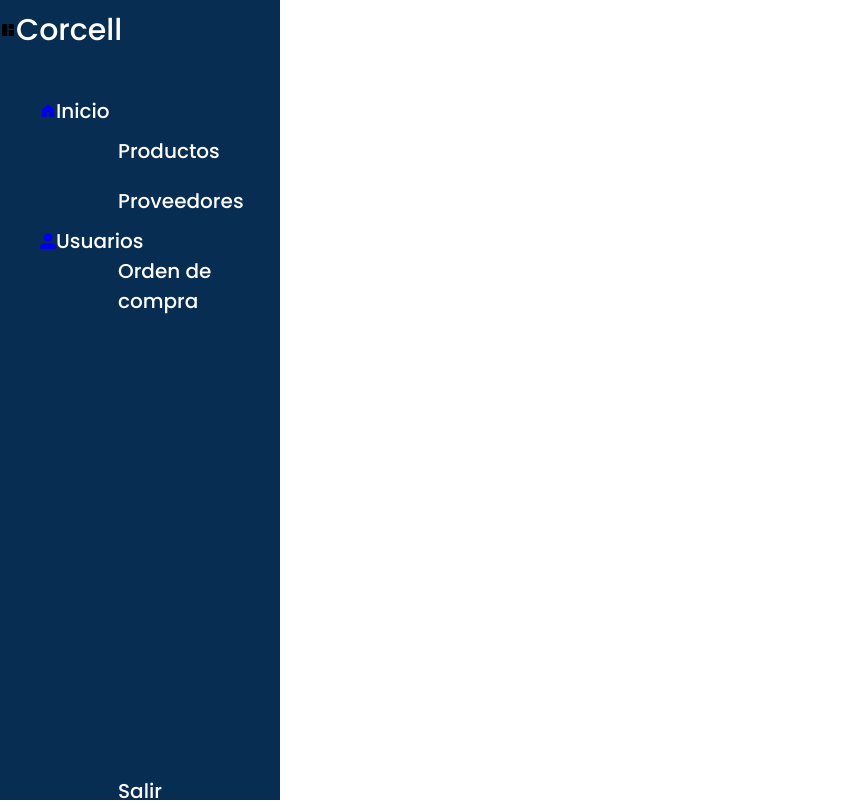
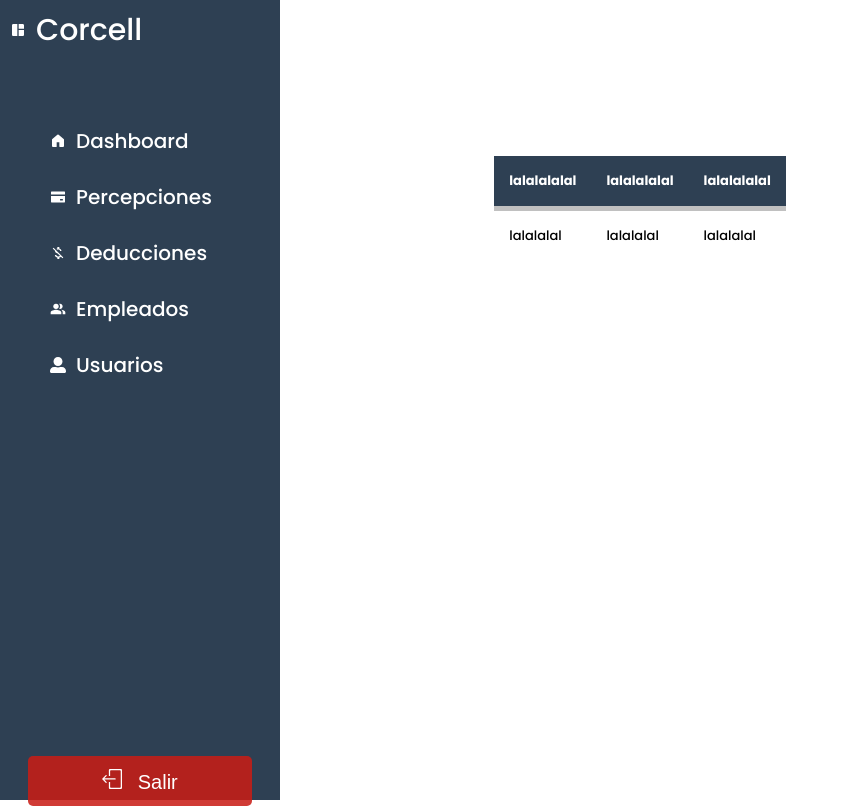
Before and after one commit to rbueno25/nomina, a React (Vite) app in the folder frontend/: page /dashboard in a window 1280 px wide. Shown: the whole page, without its empty margins (0-849 px from the left). Built offline with nearby package versions, Linux system fonts and the light colour scheme.

Commit message:
arregle el sidebar, estaba modificando la tabla

```diff
--- a/frontend/src/components/Sidebar.jsx
+++ b/frontend/src/components/Sidebar.jsx
@@ -3,62 +3,65 @@ import { BrowserRouter as Router, Route } from 'react-router-dom';
 import { MdSpaceDashboard } from "react-icons/md";
 import { GoHomeFill } from "react-icons/go";
 import { FaUserAlt } from "react-icons/fa";
+import { AiFillCreditCard } from "react-icons/ai";
+import { MdMoneyOff, MdPeopleAlt } from "react-icons/md";
+import { SlLogout } from "react-icons/sl";
+import Table from './Table';
 import '../css/Sidebar.css';
 
 const Sidebar = () => {
   return (
-
+    <>
         <div class="sidebar">
         <div class="logo-details">
-      <MdSpaceDashboard />
+        <MdSpaceDashboard className='icon'/>
             <span class="logo-name">Corcell</span>
         </div>
         <ul class="nav-links">
             <li>
                 <a href="bienvenido.php">
-              <GoHomeFill />
-                <span class="link-name">Inicio</span>
+                <GoHomeFill className='icon'/>
+                    <span class="link-name">Dashboard</span>
                 </a>
             </li>
 
             <li>
                 <a href="productos.php">
-                <i class='bx bxs-basket'></i>
-                <span class="link-name">Productos</span>
+                <AiFillCreditCard className='icon'/>
+                    <span class="link-name">Percepciones</span>
                 </a>
             </li>
 
             <li>
                 <a href="mostrar-proveedor.php">
-                <i class='bx bx-package'></i>
-                <span class="link-name">Proveedores</span>
+                <MdMoneyOff className='icon'/>
+                    <span class="link-name">Deducciones</span>
+                </a>
+            </li>
+
+            <li>
+                <a href="mostrar-compra.php">
+                <MdPeopleAlt className='icon'/>
+                    <span class="link-name">Empleados</span>
                 </a>
             </li>
 
             <li>
                 <a href="usuario.php">
-                <FaUserAlt />
+                    <FaUserAlt className='icon'/>
                     <span class="link-name">Usuarios</span>
                 </a>
             </li>
 
-        <li>
-            <a href="mostrar-compra.php">
-                <i class='bx bx-receipt'></i>
-                <span class="link-name">Orden de compra</span>
-            </a>
-        </li>
+        </ul>
 
-         <li>
-            <a href="logout.php" class="salir">
-                <i class='bx bx-log-out'></i>
-                <span class="link-name">Salir</span>
-            </a>
-        </li>
+        <div className="button">
+            <button> <SlLogout className='out'/> Salir</button>
+        </div>
+    </div>
 
-
-    </ul>
-</div>
+    <Table columns='lalalalalal' rows='lalalalal'/>
+</>
   )
 }
 
--- /dev/null
+++ b/frontend/src/components/Table.jsx
@@ -0,0 +1,27 @@
+import React from 'react'
+import '../css/table.css'
+
+const Table = (props) => {
+  return (
+    <div className="table">
+        <table>
+            <thead>
+                <tr>
+                    <th>{props.columns}</th>
+                    <th>{props.columns}</th>
+                    <th>{props.columns}</th>
+                </tr>
+            </thead>
+            <tbody>
+                <tr>
+                    <td>{props.rows}</td>
+                    <td>{props.rows}</td>
+                    <td>{props.rows}</td>
+                </tr>
+            </tbody>
+        </table>
+    </div>
+  )
+}
+
+export default Table
--- a/frontend/src/css/Sidebar.css
+++ b/frontend/src/css/Sidebar.css
@@ -1,12 +1,12 @@
 @import url('https://fonts.googleapis.com/css2?family=Poppins:wght@100;200;300;500;700&family=Ubuntu:wght@300;500;700&display=swap');
 
 .sidebar{
-    position: fixed;
+    position: absolute;
     top: 0;
     left: 0;
     height: 100%;
     width: 280px;
-    background: #082D52;
+    background: #2E4053 ;
     font-family: Poppins;
 }
 
@@ -33,13 +33,14 @@
 }
 
 .sidebar .nav-links{
-    height: 100%;
-    padding-top: 20px;
+    height: 80%;
+    padding-top: 30px;
 }
 
 .sidebar .nav-links li{
     position: relative;
     list-style: none;
+    padding-top: 20px;
 }
 
 .sidebar .nav-links li:hover{
@@ -51,7 +52,6 @@
     min-width: 78px;
     text-align: center;
     line-height: 50px;
-    color: #fff;
     font-size: 20px;
 }
 .sidebar .nav-links li a{
@@ -65,7 +65,32 @@
     color: #fff;
 }
 
-.sidebar .nav-links .salir{
+.icon {
+    margin: 10px;
+    color: #fff;
+    font-size: 16px;
+}
+
+.out {
+    margin-right: 10px;
+}
+
+.button {
     position: relative;
-    top: 450px;
+    text-align: center;
+    align-items: center;
 }
+
+.button button {
+    background-color:rgba(201, 28, 22, 0.863);
+    color: #fff;
+    border: none;
+    border-radius: 5px;
+    height: 50px;
+    width: 80%;
+    font-size: 20px;
+}
+
+button:hover{
+
+}
--- /dev/null
+++ b/frontend/src/css/table.css
@@ -0,0 +1,42 @@
+@import url('https://fonts.googleapis.com/css2?family=Poppins:wght@100;200;300;500;700&family=Ubuntu:wght@300;500;700&display=swap');
+
+body{
+    background-color: white;
+    font-family: 'poppins';
+    font-size: 13px;
+}
+
+
+.table{
+    display: flex;
+    justify-content: center;
+    align-items: center;
+    min-width: 75vh;
+    min-height: 50vh;
+
+}
+
+table{
+    background-color: white;
+    text-align: left;
+    border-collapse: collapse;
+}
+
+th, td{
+    padding: 15px;
+}
+
+thead{
+    background-color: #2E4053 ;
+    border-bottom: solid 5px silver;
+    color: white;
+}
+
+tr:nth-child(even){
+    background-color: #ddd;
+}
+
+tr:hover{
+    background-color: #2E4053 ;
+    color: white;
+}
```
Lines whose indentation alone changed are shown as unchanged.
